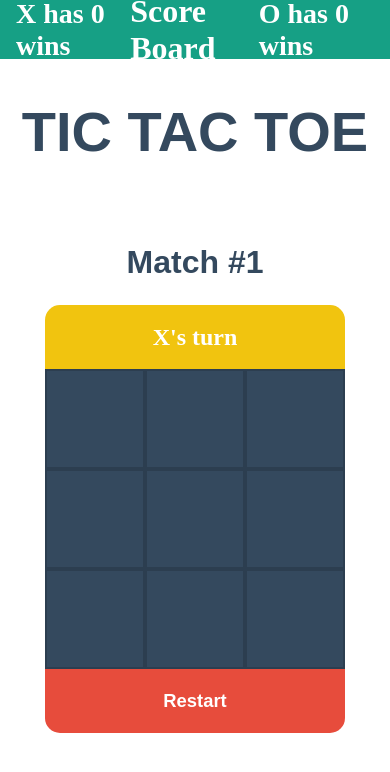
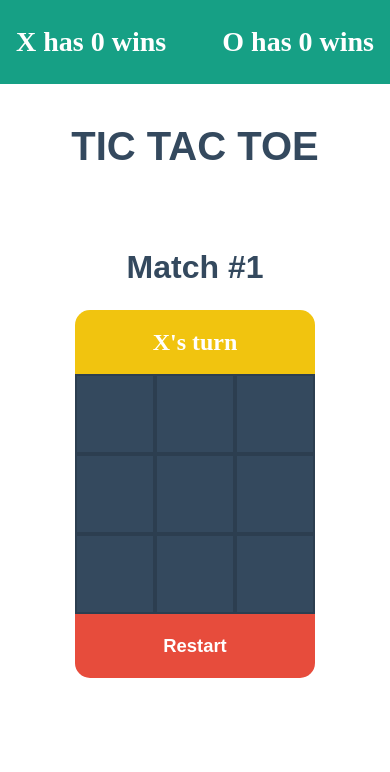
Before and after one commit to ajexks284/tic-tac-toe, a plain HTML site: page index.html in a window 390 px wide. Drawn offline with Linux system fonts and the light colour scheme.

Commit message:
Add media query

```diff
--- a/styles.css
+++ b/styles.css
@@ -292,3 +292,26 @@
 		width: calc(var(--cell-size) * 3 * 1.4142);
 	}
 }
+
+/* MEDIA QUERIES */
+@media (max-width: 650px) {
+	.score-board {
+		height: 10vh;
+	}
+
+	.score-board-span {
+		display: none;
+	}
+
+	.title {
+		font-size: 2.5rem;
+	}
+
+	:root {
+		--cell-size: 80px;
+	}
+
+	.cells {
+		height: 15rem;
+	}
+}
```
